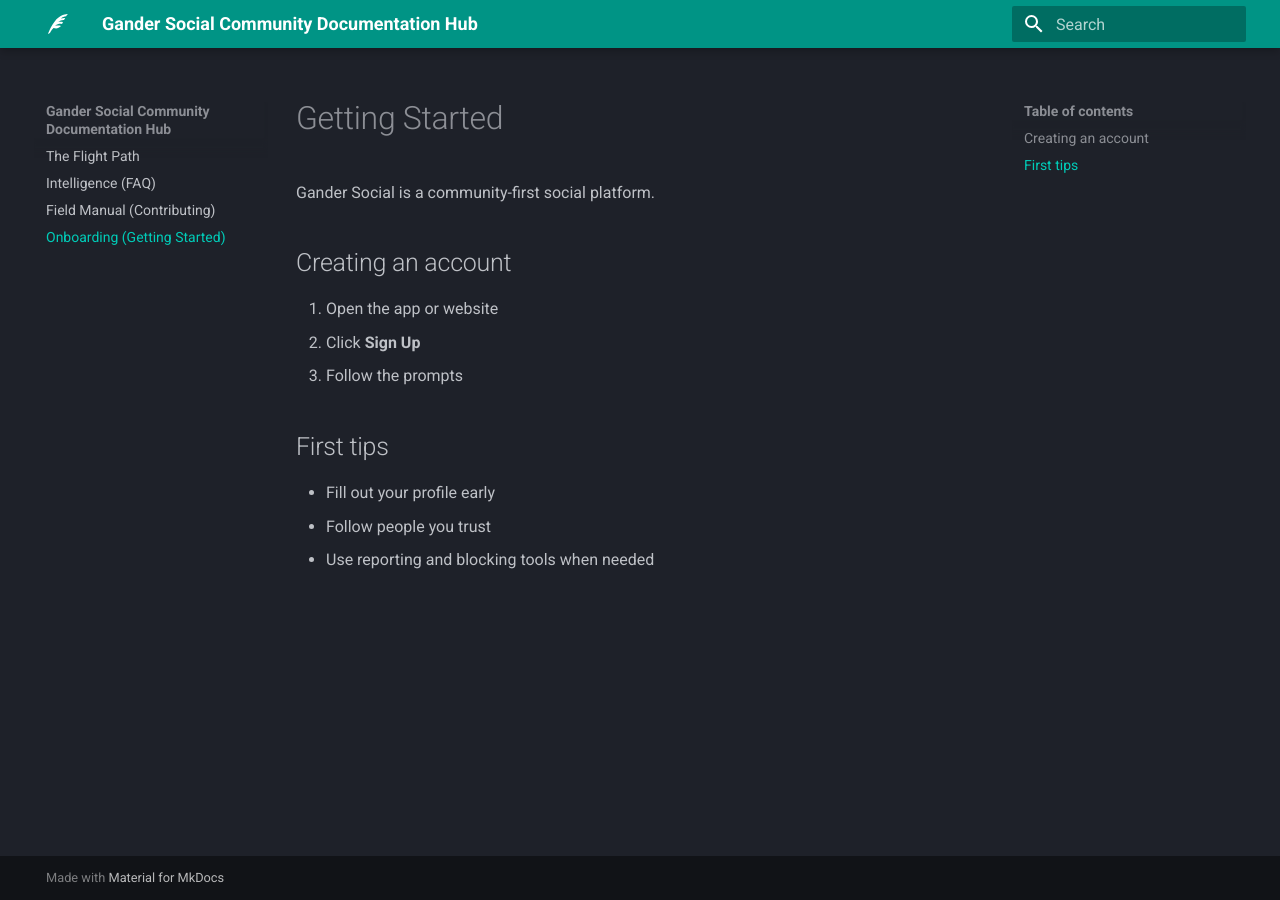
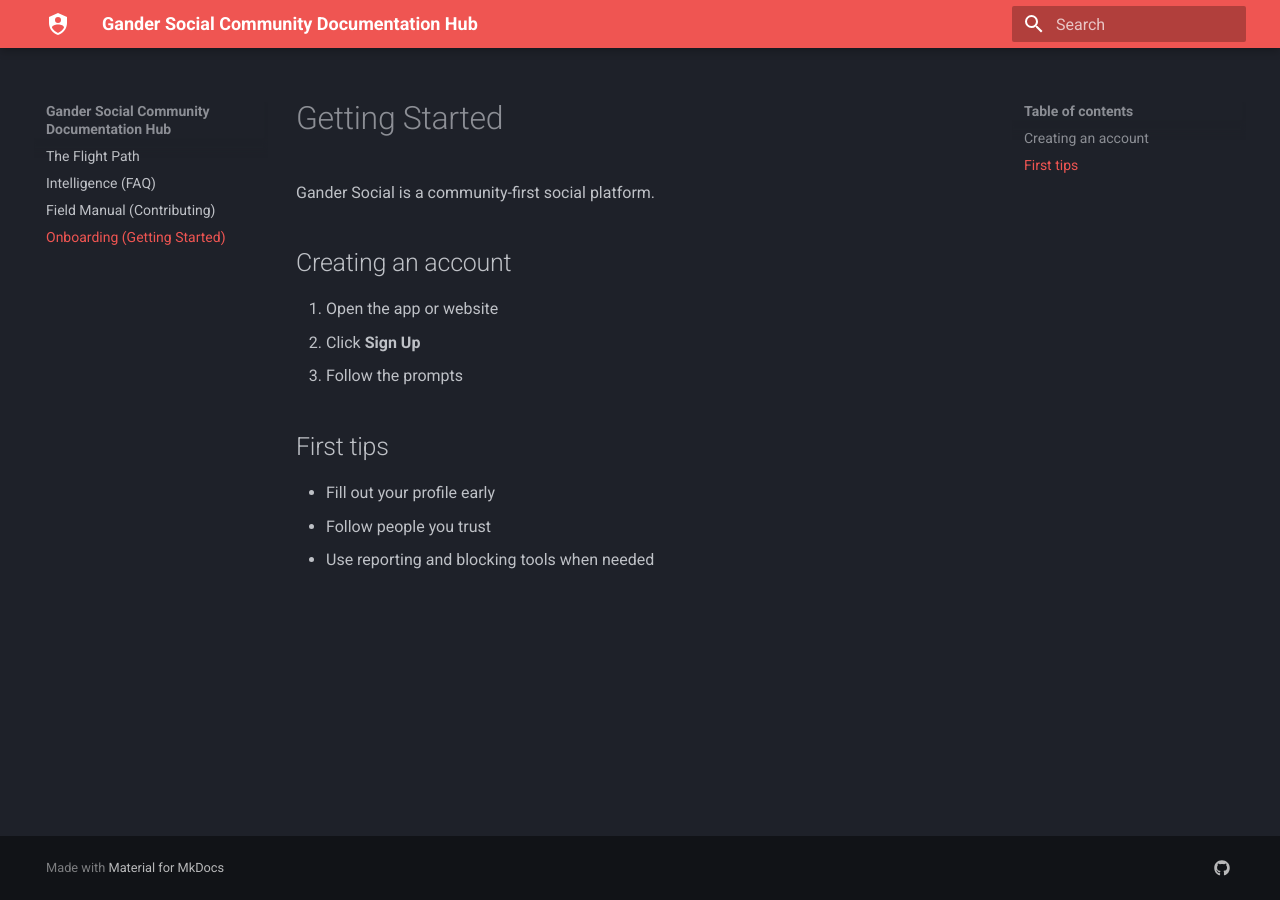
Before and after one commit to jasonbutt/gander-social-docs, an MkDocs documentation site: the page built from docs/getting-started.md, in a window 1280 px wide. Built offline with MkDocs 1.6.1 and Material for MkDocs 9.7.7, drawn with Linux system fonts in a browser that asks for light colours.

```diff
--- a/mkdocs.yml
+++ b/mkdocs.yml
@@ -3,15 +3,19 @@
   name: material
   palette:
     # Gander's Slate and Teal palette
-    - scheme: slate
-      primary: teal
-      accent: deep orange
+    - scheme: slate # This provides the black/dark-grey background
+      primary: red # Canadian Red accent
+      accent: red
   icon:
-    logo: material/feather # A nod to the Gander theme
+    logo: material/shield-account # Representing the community protection aspect
+    repo: fontawesome/brands/github
   features:
     - navigation.sections
     - navigation.expand
-
+extra:
+  social:
+    - icon: fontawesome/brands/github
+      link: https://github.com/your-username/your-repo
 nav:
   - The Flight Path: index.md
   - Intelligence (FAQ): faq.md
```
Also changed, not shown: contributing.md (+3 -0 lines), docs/index.md (+4 -1 lines).
